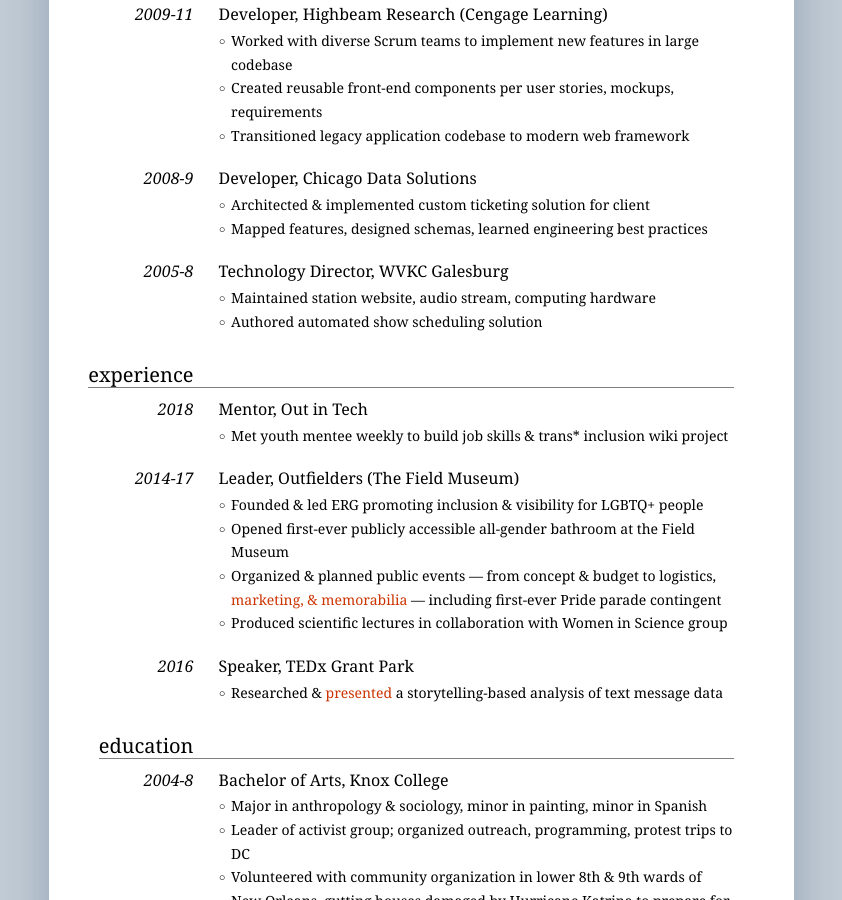
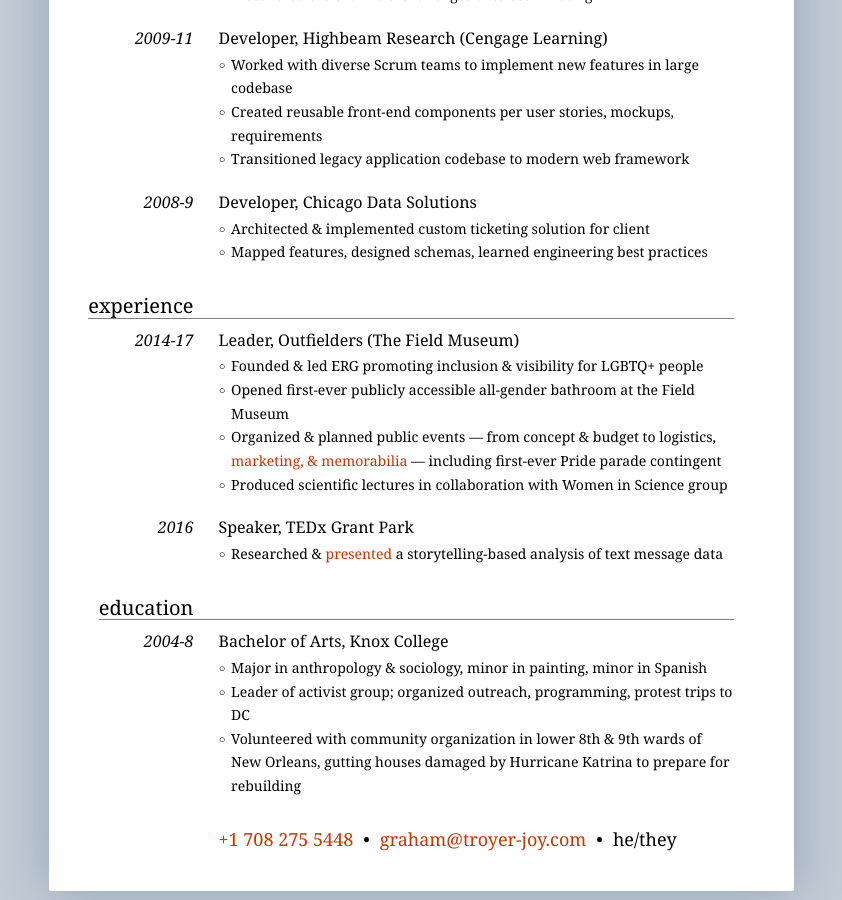
Before and after one commit to telegraham/resume, a Jekyll site: the page built from index.html, in a window 1280 px wide and 900 px high, scrolled down 1764 px. Shown: the whole window, without its empty margins (219-1061 px from the left). Built offline with Jekyll 4.4.1, drawn with Linux system fonts in a browser that asks for light colours; some of the changed text lies outside the part shown.

```diff
--- a/_data/resume.json
+++ b/_data/resume.json
@@ -11,9 +11,10 @@
 			"how": [
 				"Managed workflows, roadmap & staffing for iOS platform and Android teams",
 				"Completed full rebrand of apps and component library with on-time launch",
+				"Created new revenue stream through pilot of Android push notifications",
 				"Completed long-term migrations enabling 20% lift in engineer productivity",
 				"Hired, onboarded, and offboarded multiple FTE engineers and contractors",
-				"Managed engineer performance through routine feedback and talent review"
+				"Managed engineer performance through regular feedback and talent review",
 			]
 		},
 		{
@@ -93,25 +94,8 @@
 				"Mapped features, designed schemas, learned engineering best practices"
 			]
 		},
-		{
-			"what": "Technology Director",
-			"where": "WVKC Galesburg",
-			"when": "2005-8",
-			"how": [
-				"Maintained station website, audio stream, computing hardware",
-				"Authored automated show scheduling solution"
-			]
-		},
 	],
 	"experience": [
-		{
-			"what": "Mentor",
-			"where": "Out in Tech",
-			"when": "2018",
-			"how": [
-					"Met youth mentee weekly to build job skills & trans* inclusion wiki project",
-				]
-		},
 		{
 			"what": "Leader",
 			"where": "Outfielders (The Field Museum)",
```
